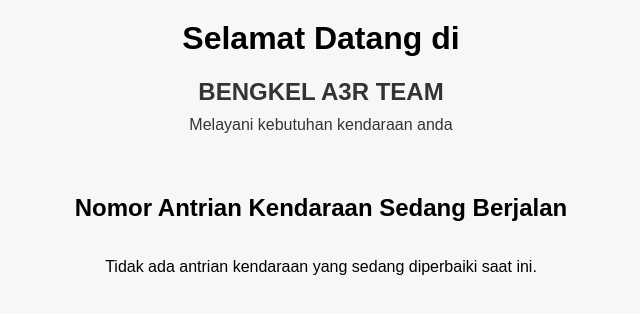
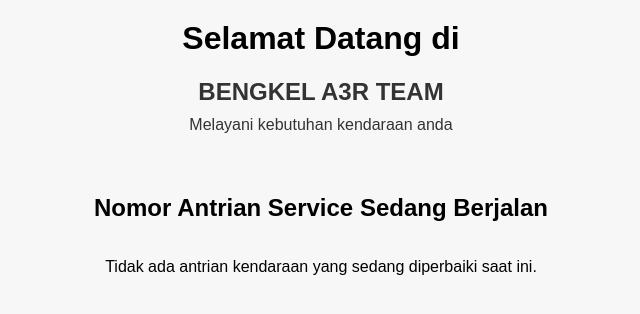
Before and after one commit to Teguhmr/WebBengkel, a PHP site: page /php/customer_home.php in a window 1280 px wide. Shown: the part 259-573 px from the top of the page, without its empty margins (319-959 px from the left). Run offline with PHP 8.4, Linux system fonts and the light colour scheme; the visitor is signed in with stand-in values (Sample User, id 1); data that the repository does not hold is empty.

Commit message:
fix: tidy up

```diff
--- a/php/customer_home.php
+++ b/php/customer_home.php
@@ -39,7 +39,7 @@ $result_queue = mysqli_query($conn, $query_queue);
       <p>Melayani kebutuhan kendaraan anda</p>
     </div>
     <div class="queue-container">
-      <h2>Nomor Antrian Kendaraan Sedang Berjalan</h2>
+      <h2>Nomor Antrian Service Sedang Berjalan</h2>
       <?php if (mysqli_num_rows($result_queue) > 0): ?>
         <div class="queue-box">
           <?php while ($row = mysqli_fetch_assoc($result_queue)): ?>
```
Also changed, not shown: php/register.php (indentation only).
